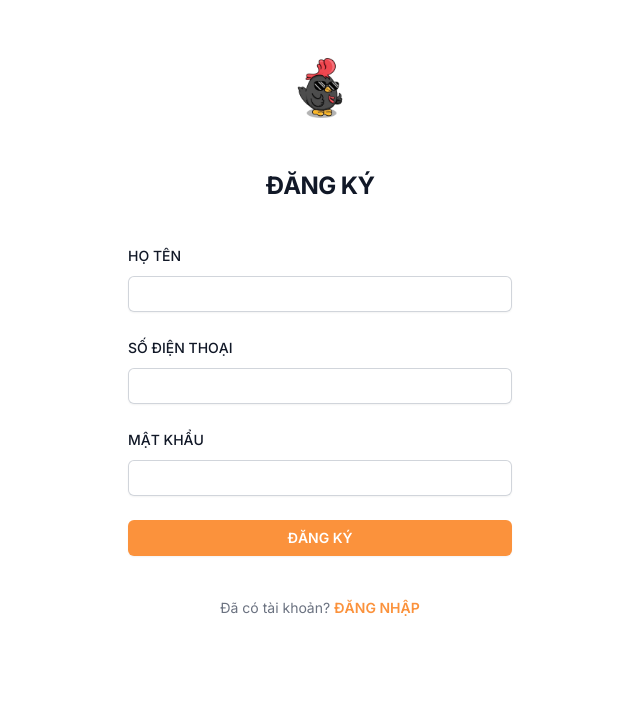
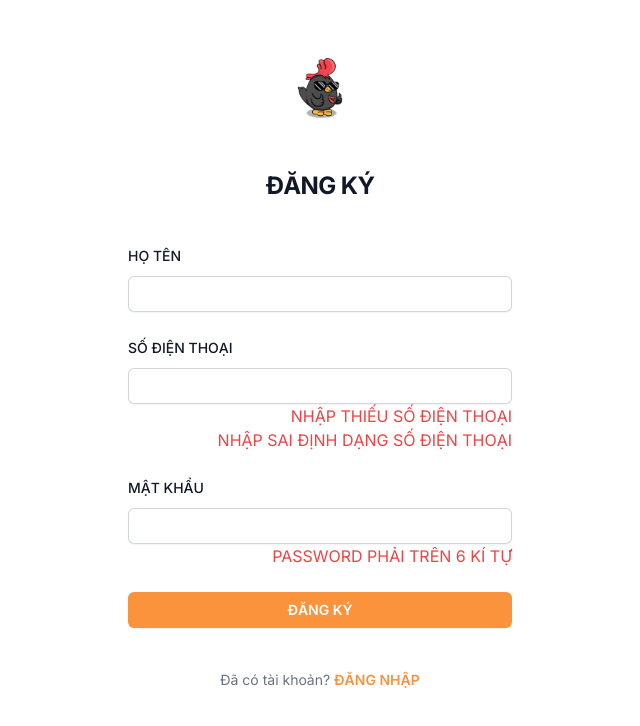
Before and after one commit to khanhu2805/nal_v3, a Next.js app: page /sign_up in a window 1280 px wide. Shown: the top 726 px of the page, without its empty margins (320-960 px from the left). Built offline with nearby package versions, Linux system fonts and the light colour scheme; no server answers.

Commit message:
Sửa ràng buộc input và validate cho sign up

```diff
--- a/app/api/auth/[...nextauth]/options.ts
+++ b/app/api/auth/[...nextauth]/options.ts
@@ -42,7 +42,7 @@ export const options: NextAuthOptions = {
     ],
     pages: {
         //signIn:'/sign_in',
-        //error:'/sign_in',
+        error:'/sign_in',
     },
     callbacks: {
         session:async ({session, token, user}) =>{
--- a/app/sign_in/SignInForm.tsx
+++ b/app/sign_in/SignInForm.tsx
@@ -51,7 +51,6 @@ const SignInForm = (props: Props) => {
                     type="text"
                     value={user.phone}
                     onChange={(e) => setUser({...user, phone:e.target.value})}
-
                     required
                     className="outline-none  block w-full rounded-md p-1.5 text-gray-900 shadow-sm border-[2px] placeholder:text-gray-400 focus:border-2 focus:border-orange-500 sm:text-sm sm:leading-6"
                   />
@@ -67,7 +66,6 @@ const SignInForm = (props: Props) => {
                     name=""
                     type="password"
                     onChange={(e) => setUser({...user, password:e.target.value})}
-
                     required
                     className="outline-none  block w-full rounded-md p-1.5 text-gray-900 shadow-sm border-[2px] placeholder:text-gray-400 focus:border-2 focus:border-orange-500 sm:text-sm sm:leading-6"
                   />
--- a/app/sign_up/SignUpForm.tsx
+++ b/app/sign_up/SignUpForm.tsx
@@ -39,7 +39,7 @@ const SignUpForm = (props: Props) => {
             <img
               className="mx-auto h-20 w-auto"
               src="./assets/logo.png"
-              alt="Your Company"
+              alt="NAL"
             />
             <h2 className="mt-10 text-center text-2xl font-bold leading-9 tracking-tight text-gray-900">
               ĐĂNG KÝ
@@ -57,9 +57,7 @@ const SignUpForm = (props: Props) => {
                     id="name"
                     name=""
                     type="text"
-                    value={user.name}
                     onChange={(e) => setUser({...user, name:e.target.value})}
-
                     required
                     className="block w-full rounded-md border-0 p-1.5 text-gray-900 shadow-sm ring-1 ring-inset ring-gray-300 placeholder:text-gray-400 focus:ring-2 focus:ring-inset focus:ring-orange-400 sm:text-sm sm:leading-6"
                   />
@@ -74,14 +72,25 @@ const SignUpForm = (props: Props) => {
                   <input
                     id="phone"
                     name=""
-                    type="text"
-                    value={user.phone}
+                    type='text'
+                    placeholder={user.phone}
                     onChange={(e) => setUser({...user, phone:e.target.value})}
-
+                    minLength={10}
+                    maxLength={10}
                     required
-                    className="block w-full rounded-md border-0 p-1.5 text-gray-900 shadow-sm ring-1 ring-inset ring-gray-300 placeholder:text-gray-400 focus:ring-2 focus:ring-inset focus:ring-orange-400 sm:text-sm sm:leading-6"
+                    className="placeholder:font-extralight block w-full rounded-md border-0 p-1.5 text-gray-900 shadow-sm ring-1 ring-inset ring-gray-300 placeholder:text-gray-400 focus:ring-2 focus:ring-inset focus:ring-orange-400 sm:text-sm sm:leading-6"
                   />
                 </div>
+                {user.phone.length<10? (
+                <div>
+                  <h3 className='text-red-500 flex justify-end'>NHẬP THIẾU SỐ ĐIỆN THOẠI</h3>
+                </div>)
+                :(<div></div>)}
+                {user.phone.at(0) != '0'? (
+                <div>
+                  <h3 className='text-red-500 flex justify-end'>NHẬP SAI ĐỊNH DẠNG SỐ ĐIỆN THOẠI</h3>
+                </div>)
+                :(<div></div>)}
               </div>
               <div>
                 <label htmlFor="" className="block text-sm font-medium leading-6 text-gray-900">
@@ -93,11 +102,15 @@ const SignUpForm = (props: Props) => {
                     name=""
                     type="password"
                     onChange={(e) => setUser({...user, password:e.target.value})}
-
+                    minLength={6}
                     required
                     className="block w-full rounded-md border-0 p-1.5 text-gray-900 shadow-sm ring-1 ring-inset ring-gray-300 placeholder:text-gray-400 focus:ring-2 focus:ring-inset focus:ring-orange-400 sm:text-sm sm:leading-6"
                   />
-
+                  {user.password.length<6 ? (
+                <div>
+                  <h3 className='text-red-500 flex justify-end'>PASSWORD PHẢI TRÊN 6 KÍ TỰ</h3>
+                </div>)
+                :(<div></div>)}
                 </div>
               </div>
 
@@ -105,7 +118,8 @@ const SignUpForm = (props: Props) => {
               <div>
                 <button
                   onClick={Register}
-                  className="flex w-full justify-center rounded-md bg-orange-400 px-3 py-1.5 text-sm font-semibold leading-6 text-white shadow-sm hover:text-black focus-visible:outline focus-visible:outline-2 focus-visible:outline-offset-2 focus-visible:outline-orange-400"
+                  disabled={user.name.length==0 || user.phone.length<10 || user.phone.at(0)!= '0' || user.password.length<6}
+                  className={`${user.name.length==0 || user.phone.length<10 || user.phone.at(0)!= '0' || user.password.length<6 ? 'cursor-not-allowed':''} flex w-full justify-center rounded-md bg-orange-400 px-3 py-1.5 text-sm font-semibold leading-6 text-white shadow-sm hover:text-black focus-visible:outline focus-visible:outline-2 focus-visible:outline-offset-2 focus-visible:outline-orange-400`}
                 >
                   ĐĂNG KÝ
                 </button>
```
